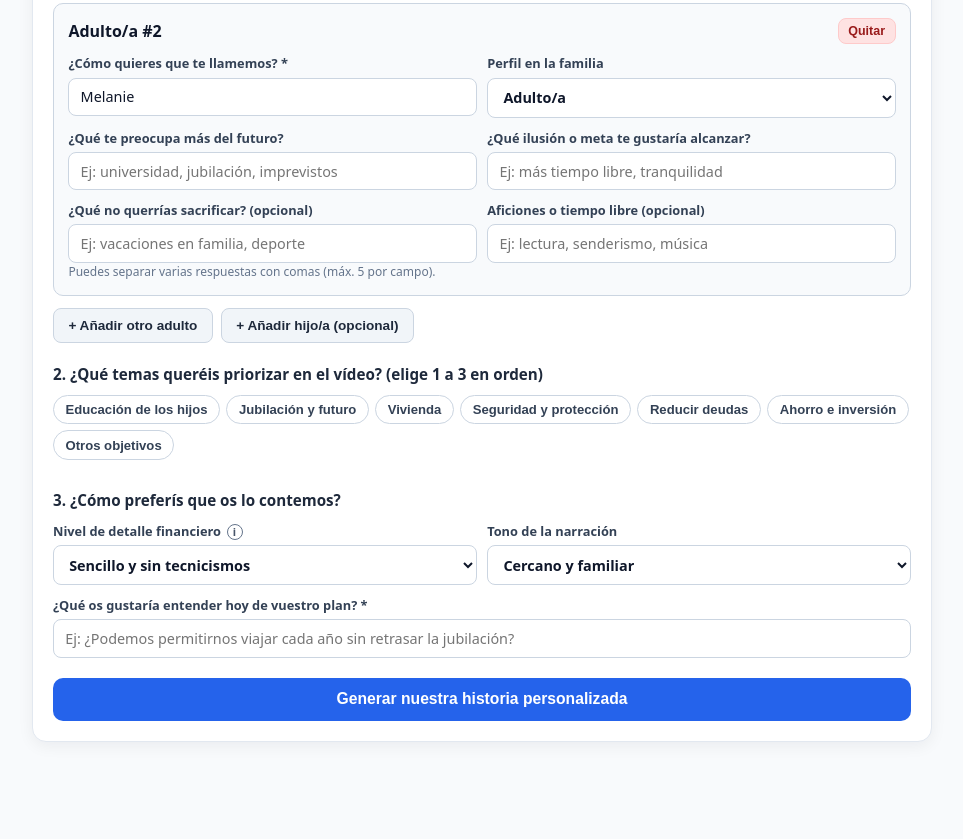
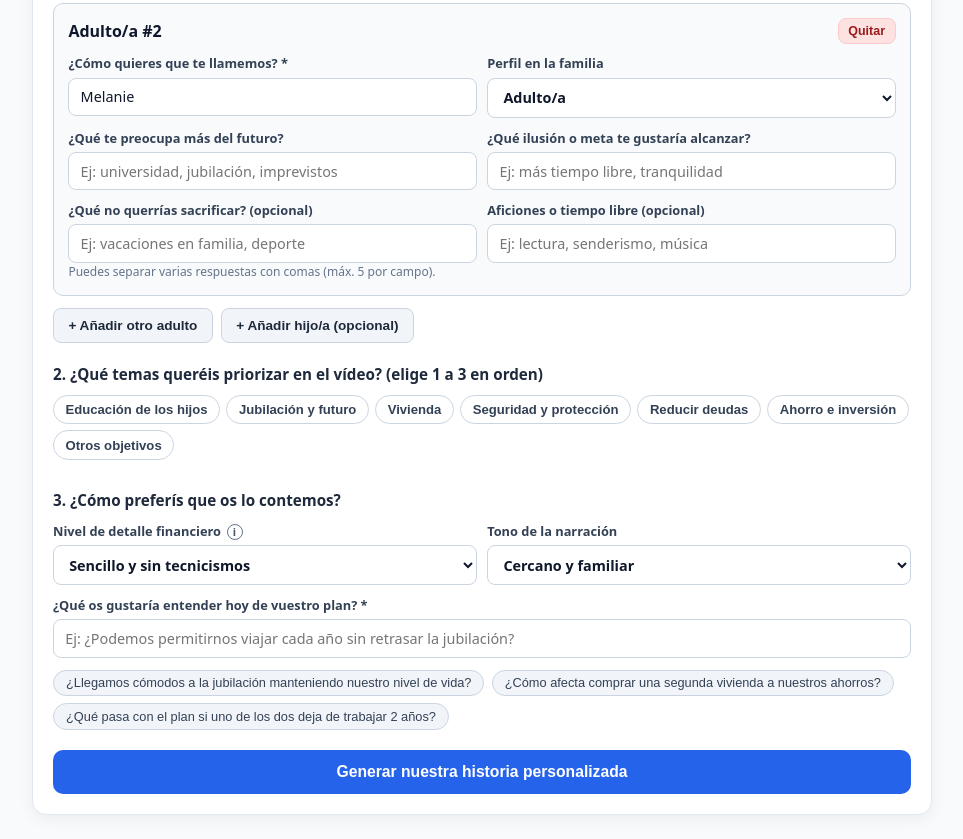
Before and after one commit to JavierBolos/sigma_sherpas_gulas, a plain HTML site: page index.html in a window 1280 px wide. Shown: the part 939-1778 px from the top of the page, without its empty margins (158-1121 px from the left). Before the commit the page ends 1705 px from the top, so only its background shows below. Drawn offline with Linux system fonts and the light colour scheme.

Commit message:
Añade barra verde al completar y preguntas rápidas clicables

```diff
--- a/static/questionnaire.css
+++ b/static/questionnaire.css
@@ -91,13 +91,21 @@
 .sq-progress::-webkit-progress-value {
   border-radius: 999px;
   background: #2563eb;
-  transition: width 180ms ease;
+  transition: width 350ms ease, background-color 350ms ease;
 }
 
 .sq-progress::-moz-progress-bar {
   border-radius: 999px;
   background: #2563eb;
-  transition: width 180ms ease;
+  transition: width 350ms ease, background-color 350ms ease;
+}
+
+.sq-progress.is-complete::-webkit-progress-value {
+  background: #10b981;
+}
+
+.sq-progress.is-complete::-moz-progress-bar {
+  background: #10b981;
 }
 
 .sq-section {
@@ -428,3 +436,27 @@
     animation: none;
   }
 }
+
+.sq-question-suggestions {
+  display: flex;
+  flex-wrap: wrap;
+  gap: 0.45rem;
+  margin-top: 0.5rem;
+}
+
+.sq-suggestion-chip {
+  background: #f1f5f9;
+  color: #334155;
+  border: 1px solid #cbd5e1;
+  border-radius: 999px;
+  padding: 0.3rem 0.75rem;
+  font-size: 0.8rem;
+  cursor: pointer;
+  transition: all 0.2s ease;
+}
+
+.sq-suggestion-chip:hover {
+  background: #e2e8f0;
+  border-color: #94a3b8;
+  color: #0f172a;
+}
--- a/static/questionnaire.js
+++ b/static/questionnaire.js
@@ -257,6 +257,7 @@
       if (String(state.question || "").trim()) completedSections += 1;
 
       progress.value = completedSections;
+      progress.classList.toggle("is-complete", completedSections === 3);
       progressText.textContent = completedSections + " de 3 secciones completadas";
       progress.setAttribute("aria-valuetext", progressText.textContent);
     }
@@ -585,7 +586,8 @@
     styleSection.appendChild(styleGrid);
 
     // Pregunta / motivo general
-  const qField = el("div", "sq-field");
+  // Pregunta / motivo general
+    const qField = el("div", "sq-field");
     qField.style.marginTop = "0.65rem";
     qField.appendChild(el("label", "", "¿Qué os gustaría entender hoy de vuestro plan? *"));
     const qInput = el("input", "sq-input");
@@ -598,10 +600,30 @@
       updateProgress();
     });
     qField.appendChild(qInput);
+
+    // Preguntas rápidas clicables
+    const suggestedQuestions = [
+      "¿Llegamos cómodos a la jubilación manteniendo nuestro nivel de vida?",
+      "¿Cómo afecta comprar una segunda vivienda a nuestros ahorros?",
+      "¿Qué pasa con el plan si uno de los dos deja de trabajar 2 años?"
+    ];
+    const suggestionsBox = el("div", "sq-question-suggestions");
+    suggestedQuestions.forEach((text) => {
+      const chip = el("button", "sq-suggestion-chip", text);
+      chip.type = "button";
+      chip.addEventListener("click", () => {
+        qInput.value = text;
+        state.question = text;
+        updateProgress();
+      });
+      suggestionsBox.appendChild(chip);
+    });
+    qField.appendChild(suggestionsBox);
+
+    styleSection.appendChild(qField);
     styleSection.appendChild(qField);
 
     card.appendChild(styleSection);
-
     // Botón enviar
     const submitBtn = el("button", "sq-btn-primary", "Generar nuestra historia personalizada");
     submitBtn.type = "button";
```
